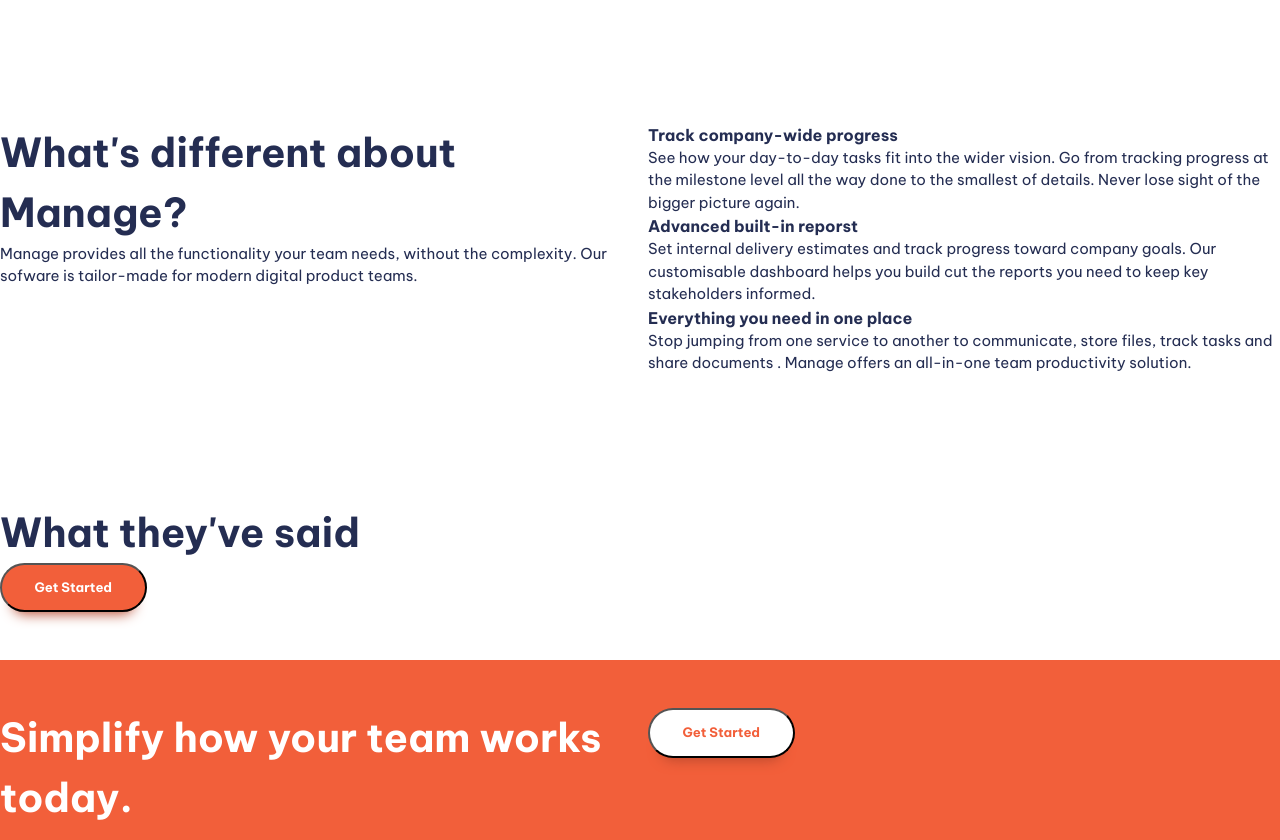
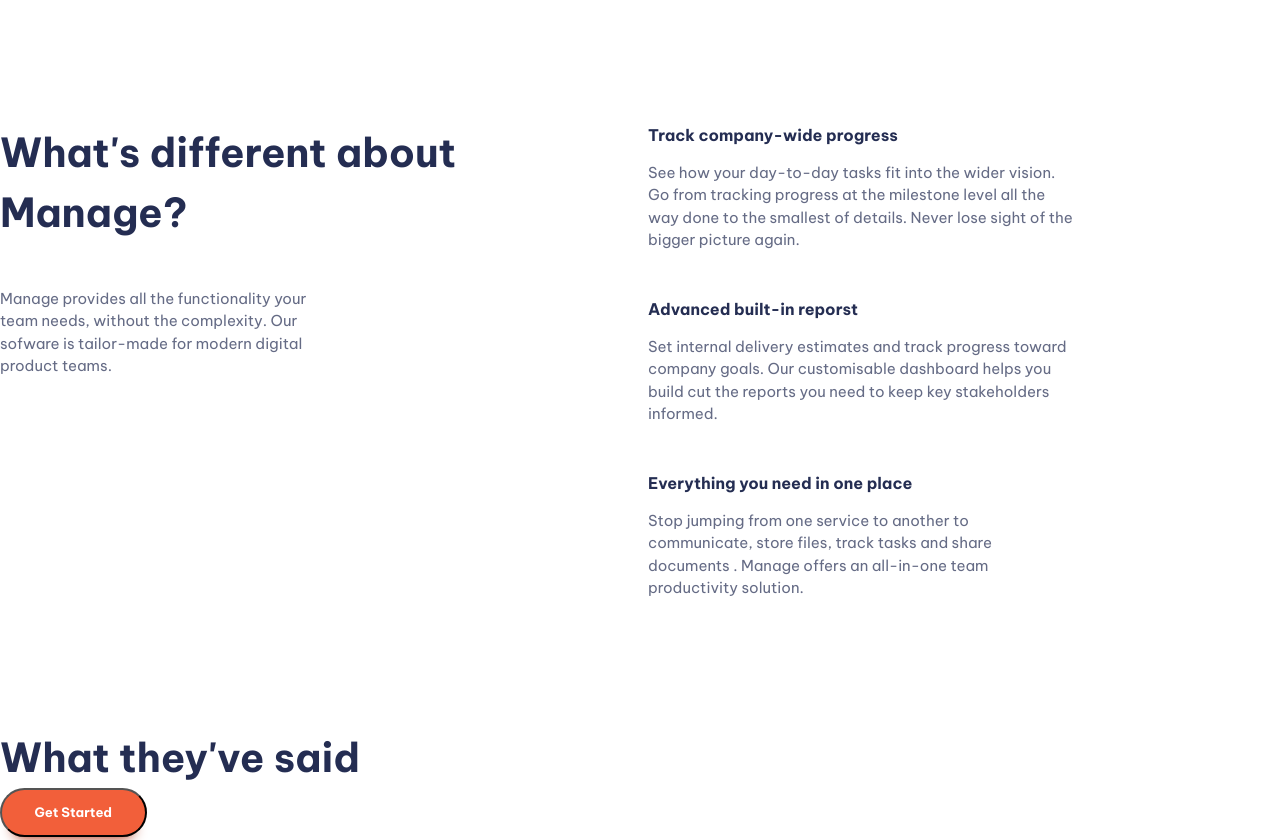
Before and after one commit to Ramaruva/Responsive_Design_Project, a website built with Vite: page ResponsiveDesign/index.html in a window 1280 px wide. Shown: the part 740-1580 px from the top of the page. Built offline with nearby package versions, Linux system fonts and the light colour scheme.

Commit message:
completed video 5

```diff
--- a/ResponsiveDesign/index.html
+++ b/ResponsiveDesign/index.html
@@ -23,7 +23,7 @@
           <span class="visually-hidden">Menu</span>
         </button>
         <nav class="primary-navigation" id="primary-navigation">
-          <ul aria-label="Primary" role="list" class="nav-list" >
+          <ul aria-label="Primary" role="list" class="nav-list">
             <li><a href="#">Pricing</a></li>
             <li><a href="#">Product</a></li>
             <li><a href="#">About us</a></li>
@@ -39,7 +39,7 @@
     <section class="padding-block-900">
       <div class="container">
         <div class="even-columns">
-          <div>
+          <div class="flow ">
             <h1 class="fs-primary-heading fw-bold">Bring everyone together to build better products.</h1>
             <p>Manage make it simple for software teams to plan day-to-day tasks while keeping the longer team goals in
               view. </p>
@@ -55,27 +55,34 @@
     <section class="padding-block-900">
       <div class="container">
         <div class="even-columns">
-          <div>
+          <div class="flow">
             <h2 class="fs-secondary-heading fw-bold">What's different about Manage?</h2>
             <p>Manage provides all the functionality your team needs, without the complexity. Our sofware is tailor-made
               for modern digital product teams.</p>
           </div>
           <div>
-            <ul class="numbered-items" role="list">
+            <ul class="numbered-items | flow" role="list">
               <li>
+                <div class="flow" style="--flow-spacer:1em">
                   <h3 class="fs-600 fw-bold">Track company-wide progress </h3>
-                <p>See how your day-to-day tasks fit into the wider vision. Go from tracking progress at the milestone
+                  <p data-width="wide">See how your day-to-day tasks fit into the wider vision. Go from tracking progress at the milestone
                     level all the way done to the smallest of details. Never lose sight of the bigger picture again.</p>
+                </div>
               </li>
               <li>
+                <div class="flow" style="--flow-spacer:1em">
                   <h3 class="fs-600 fw-bold">Advanced built-in reporst</h3>
-                <p>Set internal delivery estimates and track progress toward company goals. Our customisable dashboard
+                  <p data-width="wide">Set internal delivery estimates and track progress toward company goals. Our customisable dashboard
                     helps you build cut the reports you need to keep key stakeholders informed.</p>
+                </div>
               </li>
               <li>
+                <div class="flow" style="--flow-spacer:1em">
                   <h3 class="fs-600 fw-bold">Everything you need in one place</h3>
-                <p>Stop jumping from one service to another to communicate, store files, track tasks and share documents
+                  <p data-width="wide">Stop jumping from one service to another to communicate, store files, track tasks and share
+                    documents
                     . Manage offers an all-in-one team productivity solution.</p>
+                </div>
               </li>
             </ul>
           </div>
@@ -112,7 +119,7 @@
         </div>
         <div>
           <nav class="footer-nav">
-            <ul aria-label="Footer" role="list">
+            <ul  class="flow"  style="--flow-spacer:1em"    aria-label="Footer" role="list">
               <li><a href="#">Home</a></li>
               <li><a href="#">Pricing</a></li>
               <li><a href="#">Products</a></li>
--- a/ResponsiveDesign/style.css
+++ b/ResponsiveDesign/style.css
@@ -130,6 +130,14 @@
   color: var(--clr-primary-400);
 }
 
+p:not([class]){
+   opacity: 0.7;
+   max-width: 32ch;
+}
+
+p[data-width="wide"]{
+   max-width: 42ch;
+}
 /* button */
 
 .button {
@@ -178,9 +186,9 @@
   font-size: var(--fs-nav);
 }
 
-.nav-list{
+.nav-list {
   display: flex;
-  gap: clamp(var(--size-400),5vw, var(--size-600));
+  gap: clamp(var(--size-400), 5vw, var(--size-600));
   font-weight: var(--fw-semi-bold);
 }
 
@@ -347,6 +355,10 @@
   width: min(var(--max-width), 100%- (var(--padding) * 2));
   margin-inline: auto;
 }
+
+:where(.flow :not(:first-child)) {
+  margin-top: var(--flow-spacer, 3em);
+}
 .even-columns {
   display: grid;
   gap: 1rem;
```
Lines whose indentation alone changed are shown as unchanged.
